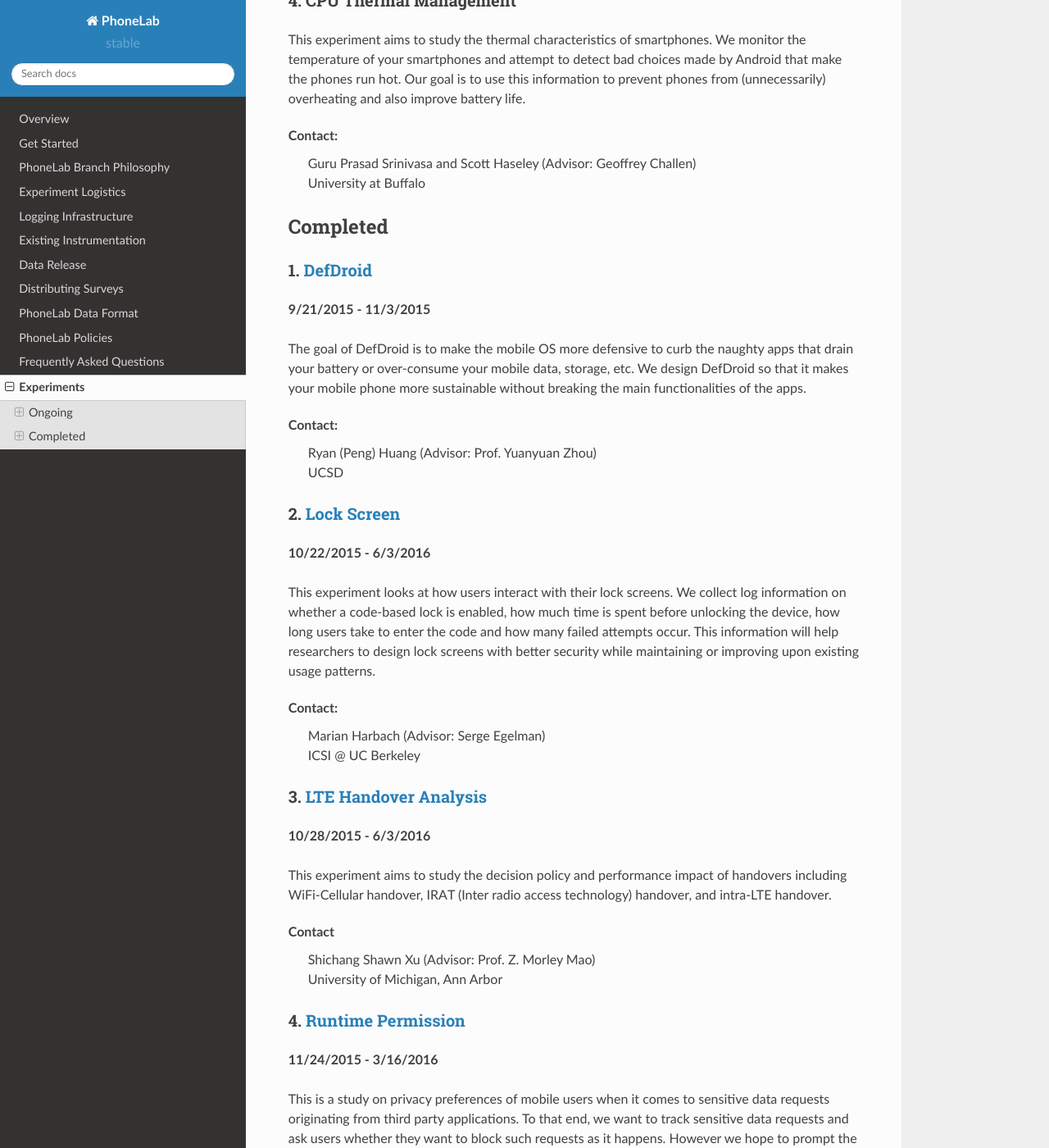
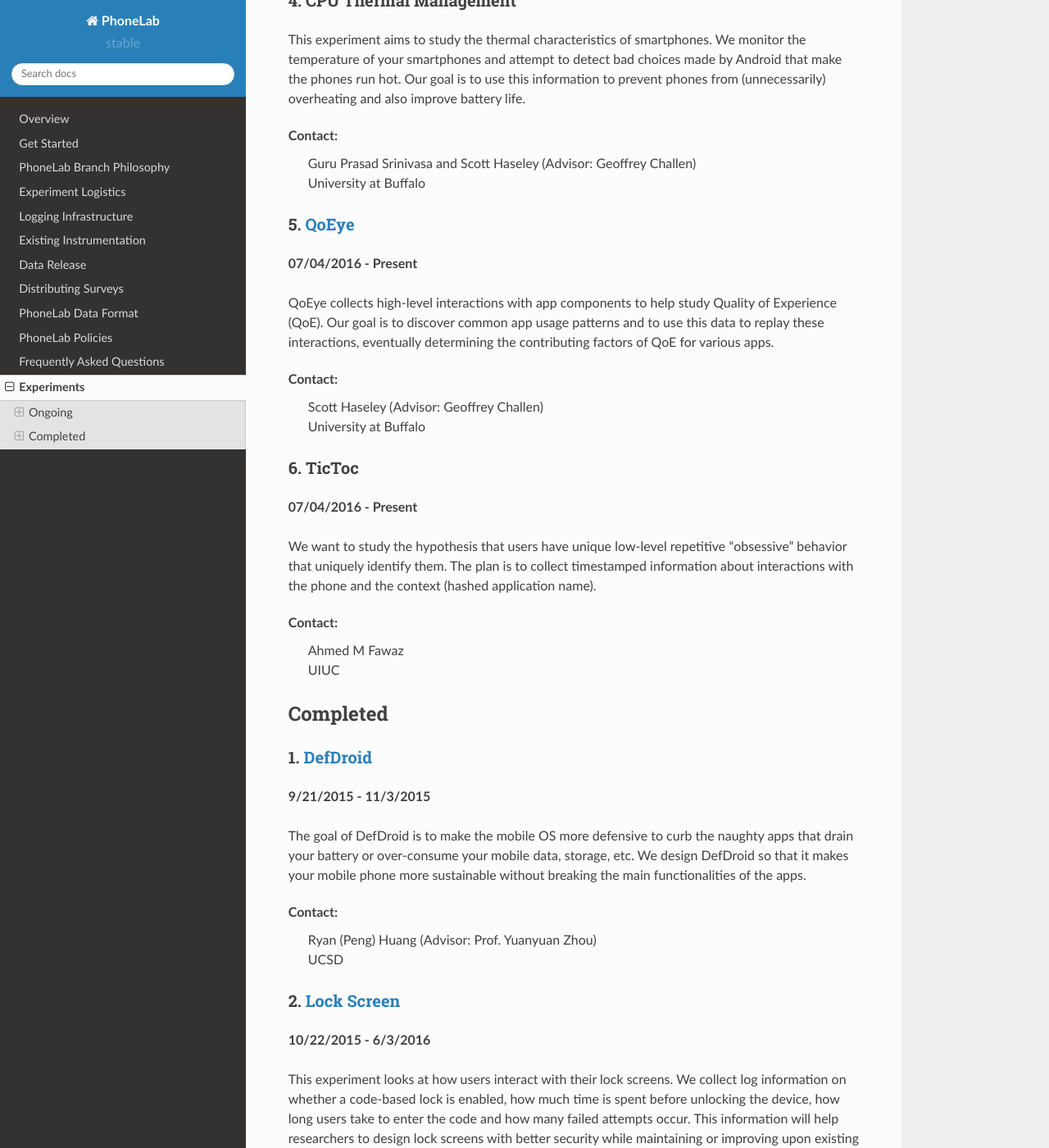
Before and after one commit to blue-systems-group/project.phonelab.doc, a Sphinx documentation site: the page built from source/current.rst, in a window 1280 px wide and 1400 px high, scrolled down 1386 px. Shown: the whole window at 82% size. Built offline with Sphinx 7.4.7 and the Read the Docs theme 2.0.0, drawn with Linux system fonts in a browser that asks for light colours; formulas are drawn with MathJax 3.

Commit message:
update experiments

```diff
--- a/source/current.rst
+++ b/source/current.rst
@@ -73,6 +73,36 @@ battery life.
 **Contact**:
  | Guru Prasad Srinivasa and Scott Haseley (Advisor: Geoffrey Challen)
  | University at Buffalo
+
+
+5. `QoEye <https://blue.cse.buffalo.edu/projects/qoe/>`_
+~~~~~~~~~~~~~~~~~~~~~~~~~~~~~~~~~~~~~~~~~~~~~~~~~~~~~~~~
+
+**07/04/2016 - Present**
+
+QoEye collects high-level interactions with app components to help study Quality
+of Experience (QoE). Our goal is to discover common app usage patterns and to
+use this data to replay these interactions, eventually determining the
+contributing factors of QoE for various apps.
+
+**Contact**:
+ | Scott Haseley (Advisor: Geoffrey Challen)
+ | University at Buffalo
+
+
+6. TicToc
+~~~~~~~~~
+
+**07/04/2016 - Present**
+
+We want to study the hypothesis that users have unique low-level repetitive
+“obsessive” behavior that uniquely identify them. The plan is to collect
+timestamped information about interactions with the phone and the context
+(hashed application name).
+
+**Contact**:
+ | Ahmed M Fawaz
+ | UIUC
 
 
 Completed
```
